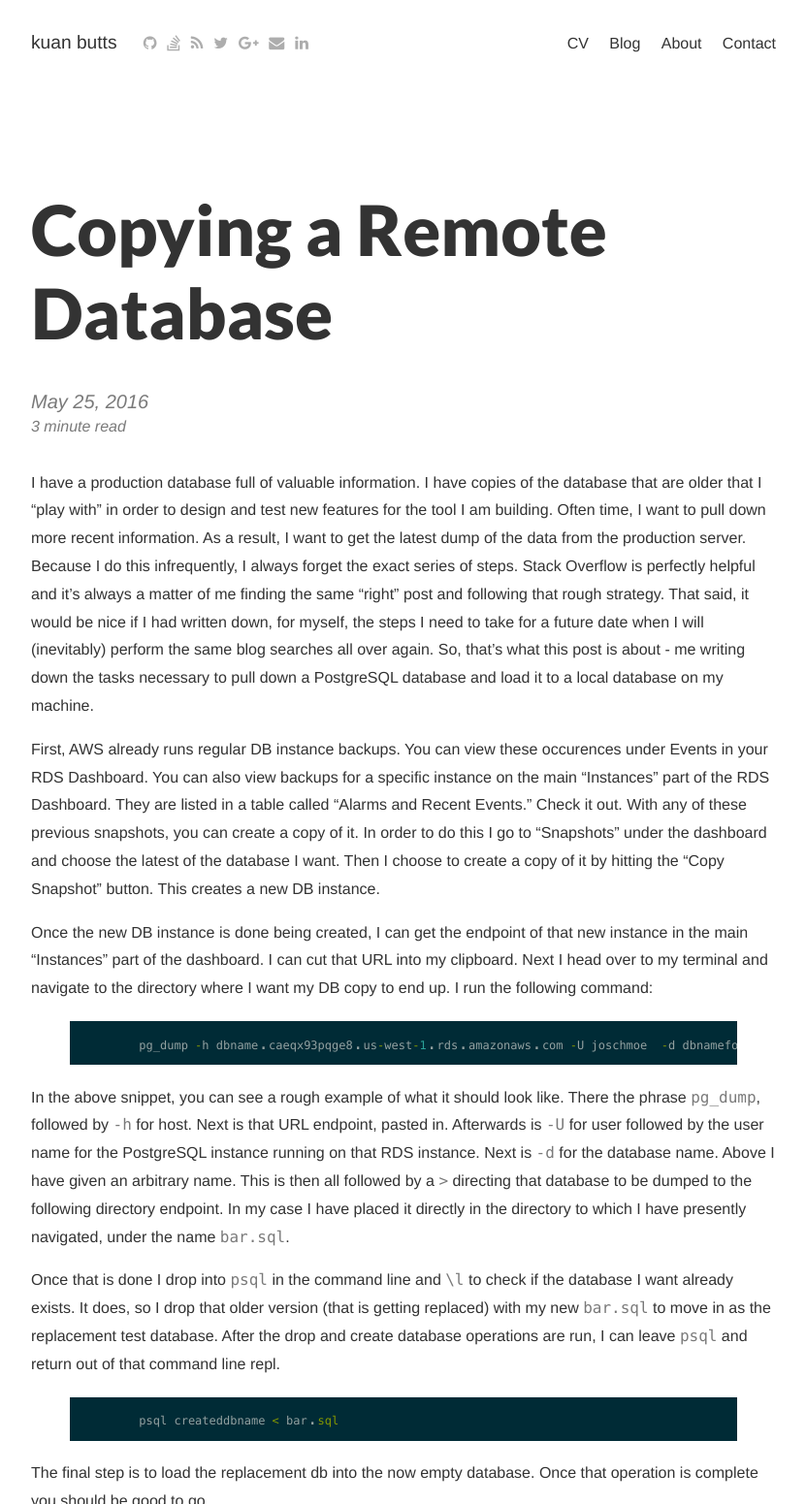
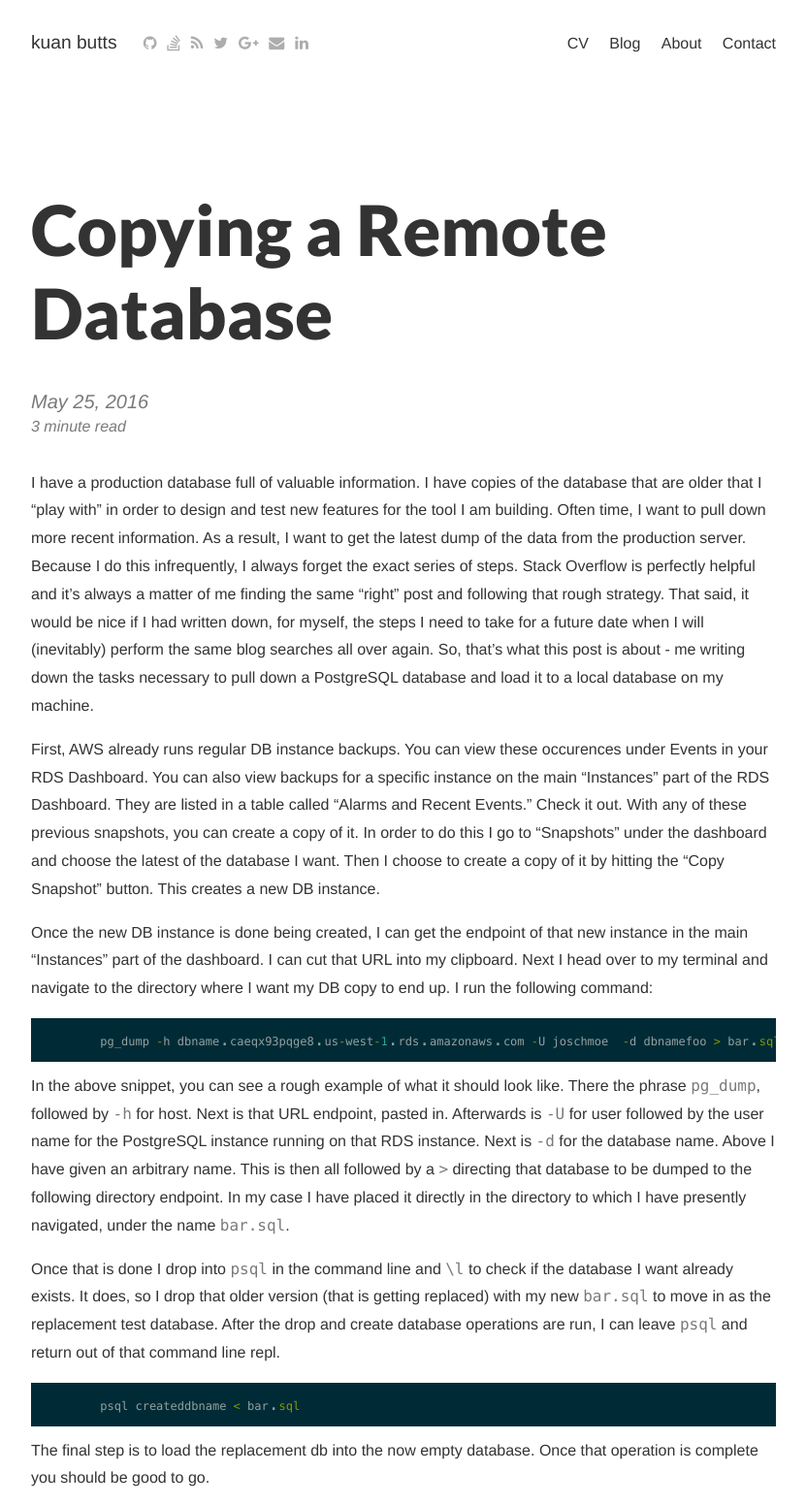
Before and after one commit to kuanb/kuanb.github.io, a Jekyll site: the page built from _posts/2016-05-25-copy-remote-db.md, in a window 1280 px wide, cut to the strip 0-1551 px from the top of the page. Shown: the whole strip at 97% size, without its empty margins (224-1055 px from the left). Built offline with Jekyll 4.4.1, drawn with Linux system fonts in a browser that asks for light colours; nearby versions of some CDN libraries.

Commit message:
update color fill on dots, code block style

```diff
--- a/_sass/_main.scss
+++ b/_sass/_main.scss
@@ -20,6 +20,13 @@
 
 html, body {
   height: 100%;
+}
+
+figure {
+  -webkit-margin-before: 0;
+  -webkit-margin-after: 0;
+  -webkit-margin-start: 0;
+  -webkit-margin-end: 0;
 }
 
 img {
--- a/index.html
+++ b/index.html
@@ -105,11 +105,13 @@
 
         // sometimes, draw a dot like a transit stop
         if (Math.random() < 0.025) {
-          context.fillStyle = '#AAA';
+          context.lineWidth = 1;
+          context.strokeStyle = '#AAA';
+          context.fillStyle = '#FFF';
           context.beginPath();
           var radius = Math.max(this.lifeFactor * 5, 1);
           context.arc(this.x, this.y, radius, 0, (2 * Math.PI));
-          context.fill();
+          context.stroke();
         }
       };
 
```
Also changed, not shown: 1 other file.
